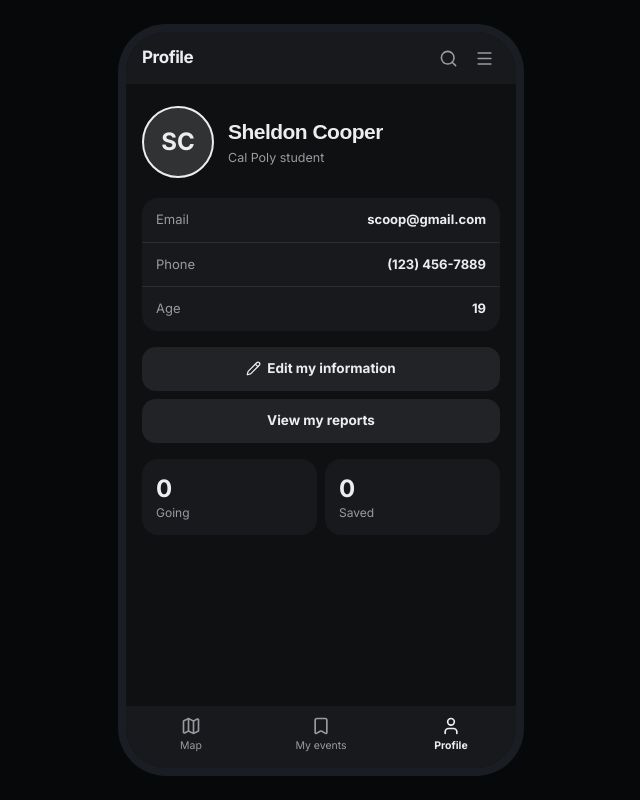
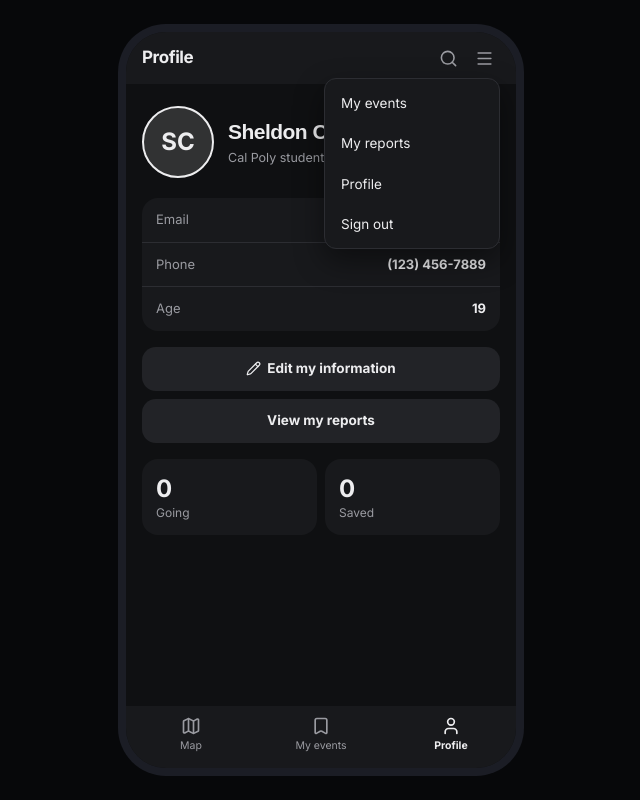
Before and after one commit to jeronperey/slocial, a React (Vite) app: page /profile in a window 1280 px wide. Both pictures are taken after a click on the button 803 px from the left and 58 px from the top of the page. Shown: the whole page, without its empty margins (319-959 px from the left). Built offline with nearby package versions, Linux system fonts and the light colour scheme; a web font is replaced by a local one.

Commit message:
feat: header menu with My events, My reports, Profile and Sign out
- The burger icon opens a dropdown; Escape or a tap outside closes it.
- My reports opens Profile with the reports list already showing.
- Sign out returns to the login screen (there is no real session yet).

```diff
--- a/src/components/layout/AppHeader.tsx
+++ b/src/components/layout/AppHeader.tsx
@@ -1,6 +1,7 @@
-import { ChevronLeftIcon, MenuIcon, SearchIcon } from "lucide-react";
+import { ChevronLeftIcon, SearchIcon } from "lucide-react";
 import type { ReactNode } from "react";
 import { useNavigate } from "react-router";
+import { HeaderMenu } from "./HeaderMenu";
 
 // Top bar: page title, optional back arrow, search + menu icons.
 
@@ -41,9 +42,7 @@ export function AppHeader({ title, back = false, onSearch }: AppHeaderProps) {
           <IconButton label="Search" onClick={onSearch}>
             <SearchIcon size={19} />
           </IconButton>
-          <IconButton label="Menu">
-            <MenuIcon size={19} />
-          </IconButton>
+          <HeaderMenu />
         </div>
       )}
     </header>
--- /dev/null
+++ b/src/components/layout/HeaderMenu.tsx
@@ -0,0 +1,80 @@
+import { MenuIcon } from "lucide-react";
+import { useEffect, useRef, useState } from "react";
+import { useNavigate } from "react-router";
+
+// The burger menu in the header: shortcuts to things that are otherwise a few taps away
+// (your reports live under Profile) and a way to sign out from any page.
+
+interface MenuItem {
+  label: string;
+  go: () => void;
+}
+
+export function HeaderMenu() {
+  const navigate = useNavigate();
+  const [open, setOpen] = useState(false);
+  const container = useRef<HTMLDivElement>(null);
+
+  // Close on Escape or a tap anywhere outside the menu.
+  useEffect(() => {
+    if (!open) return;
+    const onKey = (e: KeyboardEvent) => e.key === "Escape" && setOpen(false);
+    const onPointer = (e: PointerEvent) => {
+      if (!container.current?.contains(e.target as Node)) setOpen(false);
+    };
+    document.addEventListener("keydown", onKey);
+    document.addEventListener("pointerdown", onPointer);
+    return () => {
+      document.removeEventListener("keydown", onKey);
+      document.removeEventListener("pointerdown", onPointer);
+    };
+  }, [open]);
+
+  const items: MenuItem[] = [
+    { label: "My events", go: () => navigate("/events") },
+    // Profile reads this and opens the reports list.
+    {
+      label: "My reports",
+      go: () => navigate("/profile", { state: { openReports: true } }),
+    },
+    { label: "Profile", go: () => navigate("/profile") },
+    { label: "Sign out", go: () => navigate("/login") },
+  ];
+
+  return (
+    <div ref={container} className="relative">
+      <button
+        type="button"
+        aria-label="Menu"
+        aria-haspopup="menu"
+        aria-expanded={open}
+        onClick={() => setOpen((current) => !current)}
+        className="flex size-8 cursor-pointer items-center justify-center rounded-lg hover:text-ink focus-visible:outline-2 focus-visible:outline-primary"
+      >
+        <MenuIcon size={19} />
+      </button>
+
+      {open && (
+        <div
+          role="menu"
+          className="absolute right-0 top-full z-[1100] mt-1 w-44 overflow-hidden rounded-xl border border-line bg-surface py-1 shadow-[0_12px_30px_rgba(0,0,0,0.45)]"
+        >
+          {items.map(({ label, go }) => (
+            <button
+              key={label}
+              type="button"
+              role="menuitem"
+              onClick={() => {
+                setOpen(false);
+                go();
+              }}
+              className="block w-full cursor-pointer px-4 py-2.5 text-left text-[13.5px] text-ink hover:bg-raised focus-visible:bg-raised focus-visible:outline-none"
+            >
+              {label}
+            </button>
+          ))}
+        </div>
+      )}
+    </div>
+  );
+}
--- a/src/pages/ProfilePage.tsx
+++ b/src/pages/ProfilePage.tsx
@@ -15,10 +15,13 @@ export function ProfilePage() {
   const [user, setUser] = useState<User>(DEFAULT_USER);
   const [editing, setEditing] = useState(false);
   const [draft, setDraft] = useState<User>(DEFAULT_USER);
-  const [showReports, setShowReports] = useState(false);
   const { reports, registeredEvents, savedEvents } = useAppStore();
   const navigate = useNavigate();
   const currentLocation = useLocation();
+  // The header menu's "My reports" opens this page with the list already showing.
+  const [showReports, setShowReports] = useState(
+    Boolean(currentLocation.state?.openReports),
+  );
 
   const initials = user.name
     .split(" ")
```
